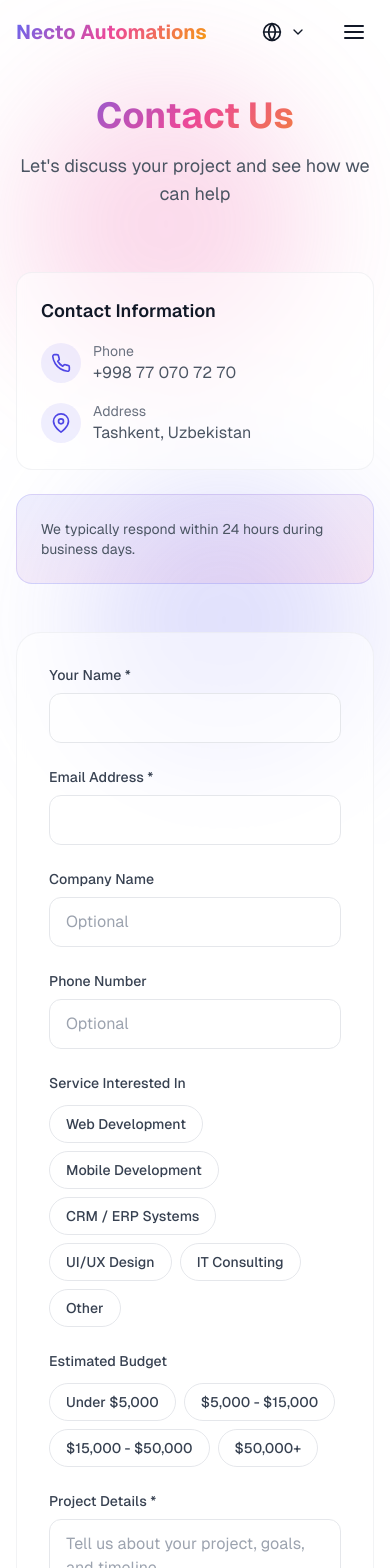
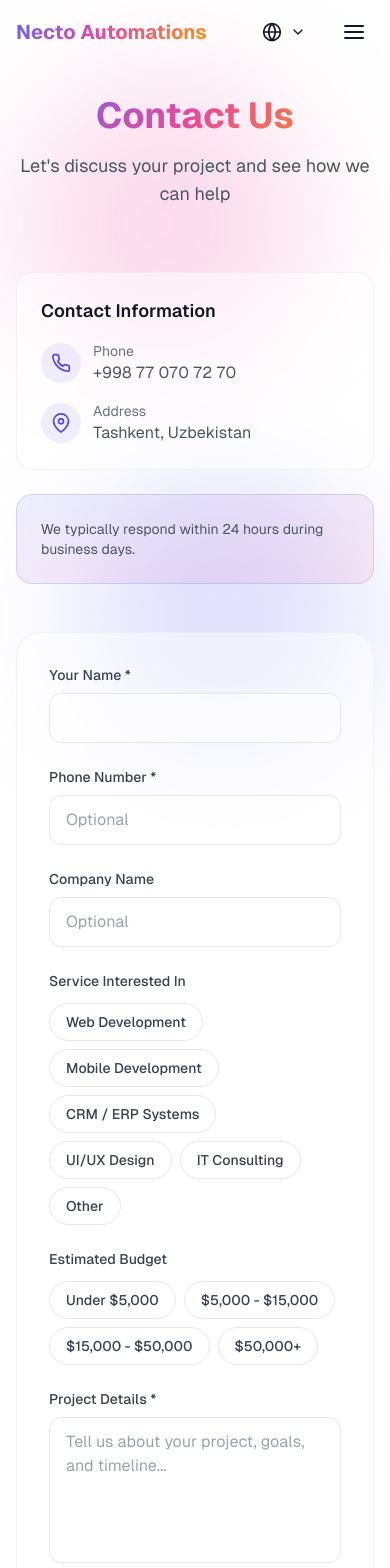
Before and after one commit to komolbek/personal-website, a Next.js app: page /contact in a window 390 px wide. Shown: the top 1568 px of the page. Built offline with nearby package versions, Linux system fonts and the light colour scheme.

Commit message:
Remove email field from contact form, make phone required

```diff
--- a/src/app/contact/page.tsx
+++ b/src/app/contact/page.tsx
@@ -6,14 +6,12 @@ import { siteConfig } from '@/config/site';
 import {
   PhoneIcon,
   MapPinIcon,
-  MailIcon,
 } from '@/components/ui/Icons';
 
 export default function ContactPage() {
   const { locale, t } = useLocale();
   const [formData, setFormData] = useState({
     name: '',
-    email: '',
     company: '',
     phone: '',
     service: '',
@@ -37,7 +35,6 @@ export default function ContactPage() {
         setStatus('success');
         setFormData({
           name: '',
-          email: '',
           company: '',
           phone: '',
           service: '',
@@ -164,7 +161,7 @@ export default function ContactPage() {
               className="p-8 rounded-3xl bg-white/50 dark:bg-gray-800/50 backdrop-blur-sm border border-gray-200/50 dark:border-gray-700/50"
             >
               <div className="space-y-6">
-                {/* Name & Email Row */}
+                {/* Name & Phone Row */}
                 <div className="grid sm:grid-cols-2 gap-6">
                   {/* Name */}
                   <div>
@@ -185,28 +182,27 @@ export default function ContactPage() {
                     />
                   </div>
 
-                  {/* Email */}
+                  {/* Phone */}
                   <div>
                     <label
-                      htmlFor="email"
+                      htmlFor="phone"
                       className="block text-sm font-medium text-gray-700 dark:text-gray-300 mb-2"
                     >
-                      {t.contact.form.email} *
+                      {t.contact.form.phone} *
                     </label>
                     <input
-                      type="email"
-                      id="email"
-                      name="email"
+                      type="tel"
+                      id="phone"
+                      name="phone"
                       required
-                      value={formData.email}
+                      placeholder={t.contact.form.phonePlaceholder}
+                      value={formData.phone}
                       onChange={handleChange}
-                      className="w-full px-4 py-3 rounded-xl border border-gray-200 dark:border-gray-700 bg-white/50 dark:bg-gray-900/50 text-gray-900 dark:text-white focus:ring-2 focus:ring-indigo-500 focus:border-transparent transition-all"
+                      className="w-full px-4 py-3 rounded-xl border border-gray-200 dark:border-gray-700 bg-white/50 dark:bg-gray-900/50 text-gray-900 dark:text-white placeholder-gray-400 focus:ring-2 focus:ring-indigo-500 focus:border-transparent transition-all"
                     />
                   </div>
                 </div>
 
-                {/* Company & Phone Row */}
-                <div className="grid sm:grid-cols-2 gap-6">
                 {/* Company */}
                 <div>
                   <label
@@ -224,26 +220,6 @@ export default function ContactPage() {
                     onChange={handleChange}
                     className="w-full px-4 py-3 rounded-xl border border-gray-200 dark:border-gray-700 bg-white/50 dark:bg-gray-900/50 text-gray-900 dark:text-white placeholder-gray-400 focus:ring-2 focus:ring-indigo-500 focus:border-transparent transition-all"
                   />
-                  </div>
-
-                  {/* Phone */}
-                  <div>
-                    <label
-                      htmlFor="phone"
-                      className="block text-sm font-medium text-gray-700 dark:text-gray-300 mb-2"
-                    >
-                      {t.contact.form.phone}
-                    </label>
-                    <input
-                      type="tel"
-                      id="phone"
-                      name="phone"
-                      placeholder={t.contact.form.phonePlaceholder}
-                      value={formData.phone}
-                      onChange={handleChange}
-                      className="w-full px-4 py-3 rounded-xl border border-gray-200 dark:border-gray-700 bg-white/50 dark:bg-gray-900/50 text-gray-900 dark:text-white placeholder-gray-400 focus:ring-2 focus:ring-indigo-500 focus:border-transparent transition-all"
-                    />
-                  </div>
                 </div>
 
                 {/* Service */}
@@ -336,7 +312,7 @@ export default function ContactPage() {
                   disabled={status === 'loading'}
                   className="w-full flex items-center justify-center gap-2 px-6 py-4 bg-gradient-to-r from-indigo-600 to-pink-600 hover:from-indigo-700 hover:to-pink-700 disabled:from-indigo-400 disabled:to-pink-400 text-white font-medium rounded-xl transition-all duration-300 shadow-lg shadow-indigo-500/25 hover:shadow-xl hover:shadow-indigo-500/30"
                 >
-                  <MailIcon className="w-5 h-5" />
+                  <PhoneIcon className="w-5 h-5" />
                   {status === 'loading' ? t.contact.form.sending : t.contact.form.submit}
                 </button>
               </div>
```
Lines whose indentation alone changed are shown as unchanged.
